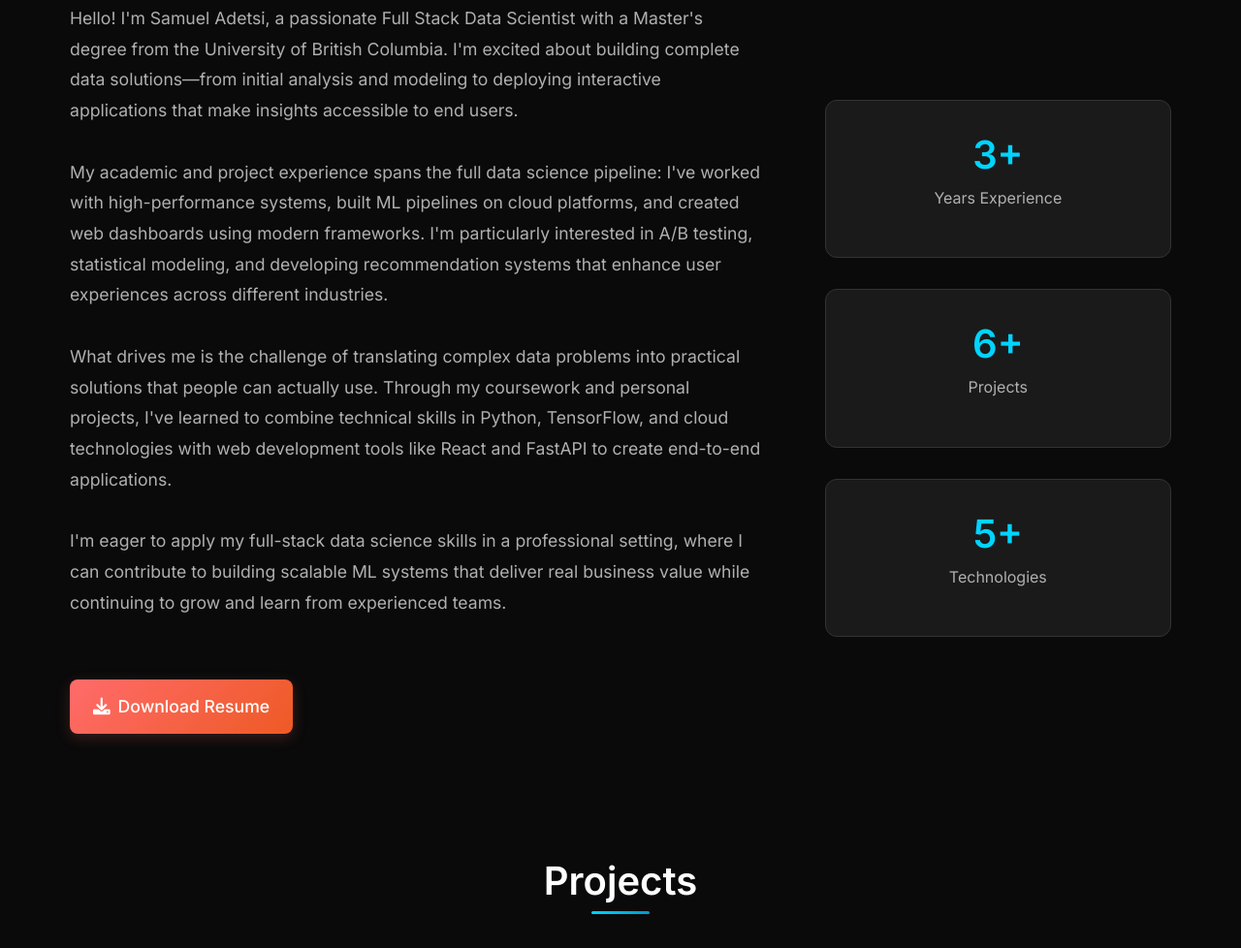
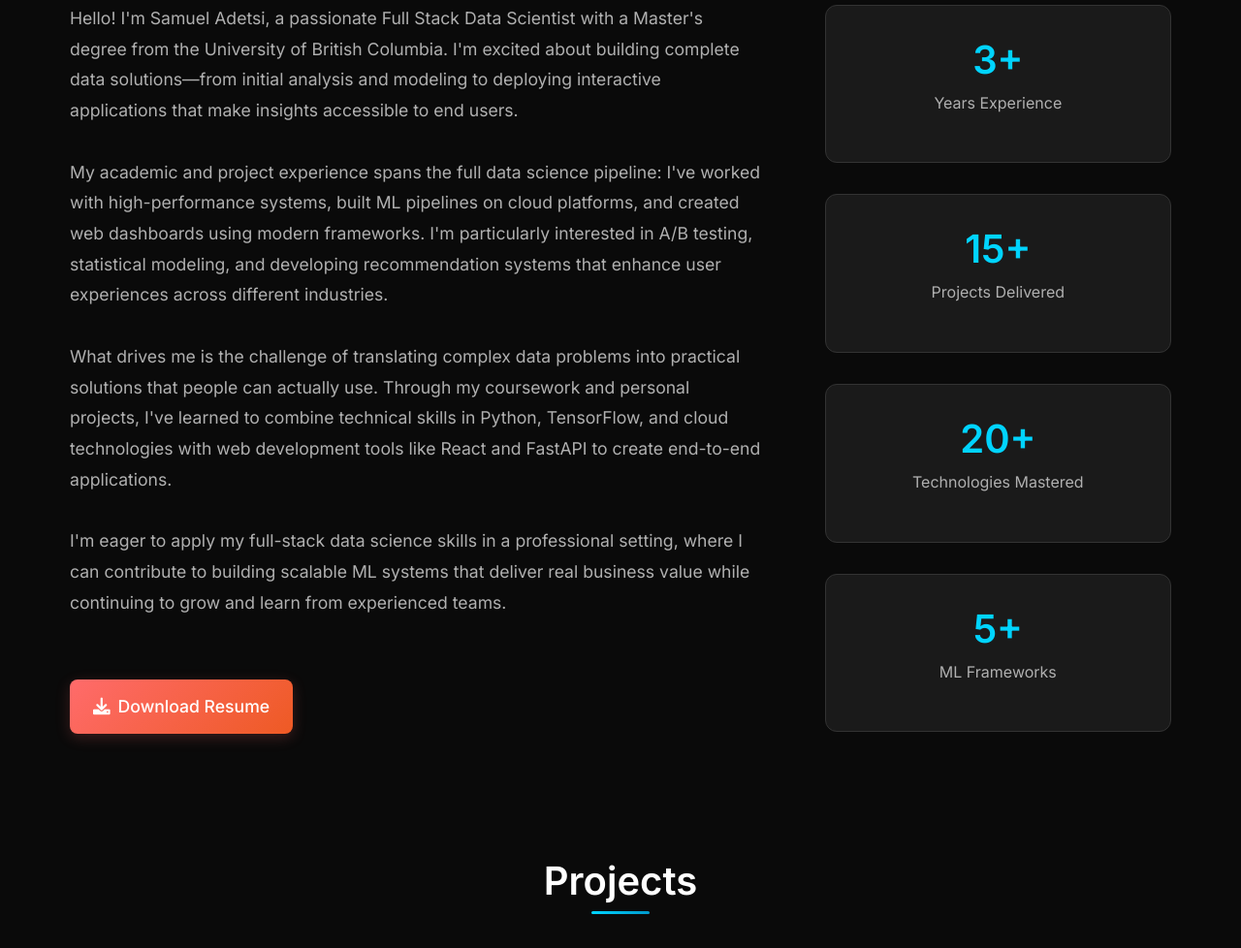
Before and after one commit to Abdul-Rahmann/portfolio, a plain HTML site: page index.html in a window 1280 px wide. Shown: the part 957-1935 px from the top of the page at 97% size. Drawn offline with Linux system fonts and the light colour scheme; grey boxes are pictures that could not be loaded.

Commit message:
put a more reflective realistic statistic in the about-stats section

```diff
--- a/index.html
+++ b/index.html
@@ -85,17 +85,17 @@
                     <p>Years Experience</p>
                 </div>
                 <div class="stat">
-                    <h3>6+</h3>
-                    <p>Projects</p>
+                    <h3>15+</h3>
+                    <p>Projects Delivered</p>
+                </div>
+                <div class="stat">
+                    <h3>20+</h3>
+                    <p>Technologies Mastered</p>
                 </div>
                 <div class="stat">
                     <h3>5+</h3>
-                    <p>Technologies</p>
+                    <p>ML Frameworks</p>
                 </div>
-                <!--                <div class="stat">-->
-                <!--                    <h3>92%</h3>-->
-                <!--                    <p>Best Model Accuracy</p>-->
-                <!--                </div>-->
             </div>
         </div>
     </div>
```
